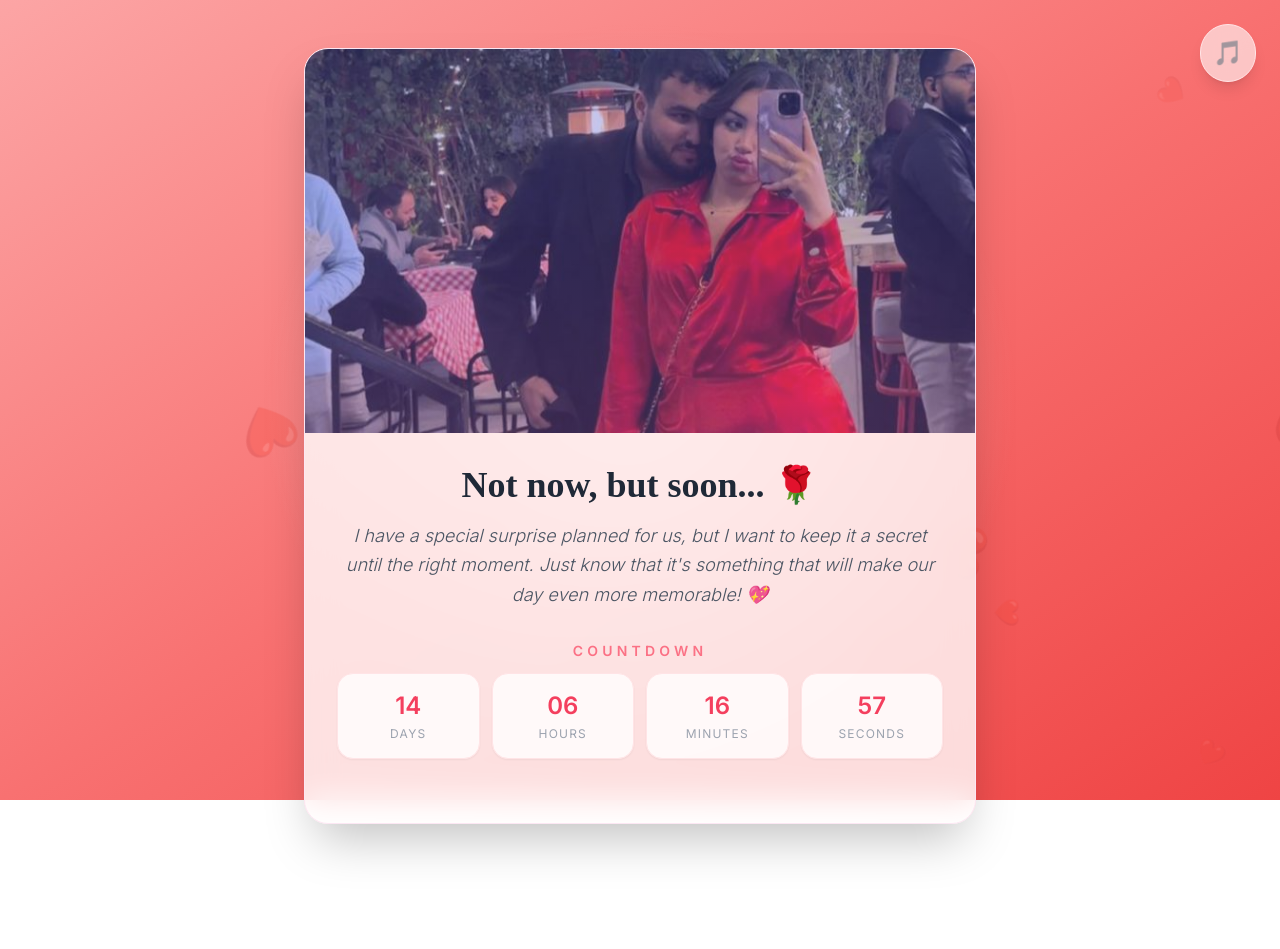
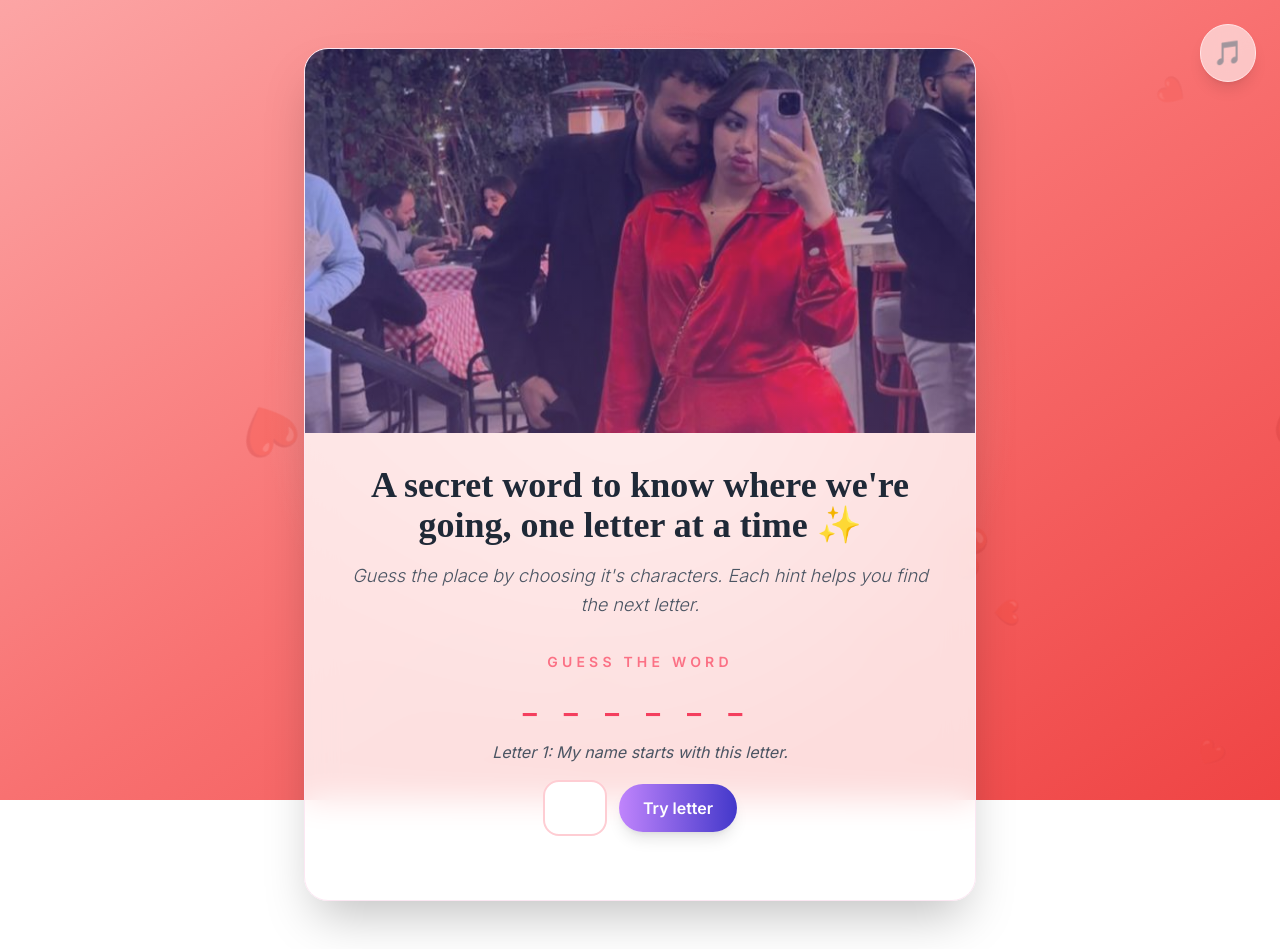
Before and after one commit to Kimo1312/Zee, a React (Vite) app: page / in a window 1280 px wide. Both pictures are taken after a click on the button "Tell me more! ✨". Before the commit the page ends 872 px from the top, so only its background shows below. Built offline with nearby package versions, Linux system fonts and the light colour scheme; a web font is replaced by a local one.

Commit message:
Final publish

```diff
--- a/App.tsx
+++ b/App.tsx
@@ -11,6 +11,9 @@ const App: React.FC = () => {
   const [confetti, setConfetti] = useState<boolean>(false);
   const [isPlaying, setIsPlaying] = useState(false);
   const audioRef = useRef<HTMLAudioElement | null>(null);
+  const wasPlayingBeforeVideoRef = useRef(false);
+
+  const isVideoStep = currentPage < STEPS.length && Boolean(STEPS[currentPage]?.video);
 
   const toggleMusic = () => {
     if (audioRef.current) {
@@ -39,6 +42,22 @@ const App: React.FC = () => {
       audioRef.current.play().then(() => setIsPlaying(true)).catch(() => { });
     }
   };
+
+  useEffect(() => {
+    if (!audioRef.current) return;
+
+    if (isVideoStep) {
+      wasPlayingBeforeVideoRef.current = isPlaying;
+      audioRef.current.pause();
+      setIsPlaying(false);
+      return;
+    }
+
+    if (currentPage >= STEPS.length && wasPlayingBeforeVideoRef.current && !isPlaying) {
+      audioRef.current.play().then(() => setIsPlaying(true)).catch(() => { });
+      wasPlayingBeforeVideoRef.current = false;
+    }
+  }, [currentPage, isVideoStep, isPlaying]);
 
   return (
     <main className="relative min-h-screen selection:bg-rose-200">
--- a/components/FinalProposal.tsx
+++ b/components/FinalProposal.tsx
@@ -36,7 +36,7 @@ export const FinalProposal: React.FC<FinalProposalProps> = ({ onAccept }) => {
         </div>
 
         <h2 className="text-4xl sm:text-5xl font-playfair font-bold text-rose-600 mb-6 leading-tight">
-          Will you be ready for tomorrow?
+          Will you be my valentine?
         </h2>
 
         <p className="text-xl text-gray-600 mb-10 leading-relaxed">
--- a/components/StepCard.tsx
+++ b/components/StepCard.tsx
@@ -6,9 +6,12 @@ interface StepCardProps {
   step: Step;
   onNext: () => void;
   isLast: boolean;
+  onVideoEnded?: () => void;
 }
 
-export const StepCard: React.FC<StepCardProps> = ({ step, onNext, isLast }) => {
+export const StepCard: React.FC<StepCardProps> = ({ step, onNext, isLast, onVideoEnded }) => {
+  const game = step.game;
+
   const targetDate = useMemo(() => {
     if (!step.countdownTarget) return null;
     const parsed = new Date(step.countdownTarget);
@@ -44,16 +47,74 @@ export const StepCard: React.FC<StepCardProps> = ({ step, onNext, isLast }) => {
     return { days, hours, minutes, seconds, done: totalSeconds <= 0 };
   }, [targetDate, timeLeftMs]);
 
+  const targetWord = useMemo(() => {
+    if (!game) return '';
+    return game.word.trim().toUpperCase();
+  }, [game]);
+
+  const hints = useMemo(() => {
+    if (!game) return [] as string[];
+    return targetWord.split('').map((_, index) => game.hints[index] ?? `Letter ${index + 1}`);
+  }, [game, targetWord]);
+
+  const [currentIndex, setCurrentIndex] = useState(0);
+  const [guess, setGuess] = useState('');
+  const [feedback, setFeedback] = useState<string | null>(null);
+
+  useEffect(() => {
+    if (!game) return;
+    setCurrentIndex(0);
+    setGuess('');
+    setFeedback(null);
+  }, [game, step.id]);
+
+  const isComplete = Boolean(game) && currentIndex >= targetWord.length;
+
+  const submitGuess = (event: React.FormEvent) => {
+    event.preventDefault();
+    if (!game || isComplete) return;
+
+    const actual = guess.trim().toUpperCase();
+    if (!actual) {
+      setFeedback('Please enter a letter.');
+      return;
+    }
+
+    const expected = targetWord[currentIndex];
+    if (actual === expected) {
+      const nextIndex = currentIndex + 1;
+      setCurrentIndex(nextIndex);
+      setGuess('');
+      setFeedback(nextIndex >= targetWord.length ? (game.successMessage ?? 'You did it!') : 'Correct!');
+    } else {
+      setFeedback('Not that one. Try again.');
+    }
+  };
+
   return (
     <div className="flex flex-col items-center justify-center min-h-screen px-4 py-12">
       <div className="bg-white/80 backdrop-blur-lg rounded-3xl shadow-2xl overflow-hidden max-w-2xl w-full border border-pink-100 transform transition-all duration-500 hover:scale-[1.01]">
-        <div className="relative h-64 sm:h-96">
-          <img
-            src={step.image}
-            alt={step.title}
-            className="w-full h-full object-cover"
-          />
-          <div className={`absolute inset-0 bg-gradient-to-t ${step.accent} opacity-30`}></div>
+        <div className={step.video?.src ? "relative h-[70vh] sm:h-[75vh]" : "relative h-64 sm:h-96"}>
+          {step.video?.src ? (
+            <video
+              className="w-full h-full object-contain bg-black"
+              src={step.video.src}
+              poster={step.video.poster ?? step.image}
+              autoPlay={step.video.autoPlay ?? true}
+              loop={step.video.loop ?? false}
+              muted={step.video.muted ?? true}
+              controls
+              playsInline
+              onEnded={onVideoEnded}
+            />
+          ) : (
+            <img
+              src={step.image}
+              alt={step.title}
+              className="w-full h-full object-cover"
+            />
+          )}
+          <div className={`absolute inset-0 bg-gradient-to-t ${step.accent} opacity-30 pointer-events-none`}></div>
         </div>
 
         <div className="p-8 text-center">
@@ -97,7 +158,51 @@ export const StepCard: React.FC<StepCardProps> = ({ step, onNext, isLast }) => {
             </div>
           )}
 
-          {step.id !== 1 && (
+          {game && (
+            <div className="mb-8">
+              <div className="text-sm uppercase tracking-[0.3em] text-rose-400 font-semibold mb-3">
+                Guess the word
+              </div>
+              <div className="flex items-center justify-center gap-3 mb-5 text-3xl font-bold tracking-[0.5em] text-rose-500">
+                {targetWord.split('').map((letter, index) => (
+                  <span
+                    key={`${letter}-${index}`}
+                    className="min-w-[1.5rem] text-center"
+                  >
+                    {index < currentIndex ? letter : '_'}
+                  </span>
+                ))}
+              </div>
+              {!isComplete && (
+                <div className="text-base text-gray-600 mb-4 italic">
+                  {hints[currentIndex]}
+                </div>
+              )}
+              <form onSubmit={submitGuess} className="flex flex-col sm:flex-row items-center justify-center gap-3">
+                <input
+                  type="text"
+                  maxLength={1}
+                  value={guess}
+                  onChange={(event) => setGuess(event.target.value)}
+                  className="w-16 h-14 text-center text-2xl font-bold uppercase border-2 border-rose-200 rounded-2xl focus:outline-none focus:border-rose-400"
+                  aria-label="Next letter"
+                />
+                <button
+                  type="submit"
+                  className={`px-6 py-3 rounded-full text-white font-semibold text-base transition-all duration-300 transform hover:scale-105 active:scale-95 shadow-lg bg-gradient-to-r ${step.accent}`}
+                >
+                  Try letter
+                </button>
+              </form>
+              {feedback && (
+                <div className="mt-4 text-sm font-semibold text-rose-500" aria-live="polite">
+                  {feedback}
+                </div>
+              )}
+            </div>
+          )}
+
+          {!game && (
             <button
               onClick={onNext}
               className={`px-10 py-4 rounded-full text-white font-semibold text-lg transition-all duration-300 transform hover:scale-105 active:scale-95 shadow-lg bg-gradient-to-r ${step.accent}`}
@@ -105,6 +210,15 @@ export const StepCard: React.FC<StepCardProps> = ({ step, onNext, isLast }) => {
               {isLast ? "Ready for the big question? 🌹" : "Tell me more! ✨"}
             </button>
           )}
+
+          {game && isComplete && (
+            <button
+              onClick={onNext}
+              className={`px-10 py-4 rounded-full text-white font-semibold text-lg transition-all duration-300 transform hover:scale-105 active:scale-95 shadow-lg bg-gradient-to-r ${step.accent}`}
+            >
+              Continue ✨
+            </button>
+          )}
         </div>
       </div>
     </div>
--- a/constants.tsx
+++ b/constants.tsx
@@ -11,10 +11,35 @@ export const STEPS: Step[] = [
   },
   {
     id: 1,
-    title: "Not now, but soon... 🌹",
-    description: "I have a special surprise planned for us, but I want to keep it a secret until the right moment. Just know that it's something that will make our day even more memorable! 💖",
+    title: "A secret word to know where we're going, one letter at a time ✨",
+    description: "Guess the place by choosing it's characters. Each hint helps you find the next letter.",
     image: "/Zee/v2.jpeg",
-    accent: "from-purple-400 to-indigo-500",
-    countdownTarget: "2026-02-12T00:00:00"
+    accent: "from-purple-400 to-indigo-700",
+    game: {
+      word: "KANZEL",
+      hints: [
+        "Letter 1: My name starts with this letter.",
+        "Letter 2: The first Letter of 'I Love You' in Arabic.",
+        "Letter 3: The letter of the month I started loving you in.",
+        "Letter 4: Your name starts with this letter.",
+        "Letter 5: A common letter between my name and yours and it's not a.",
+        "Letter 6: The first letter of 'love'."
+      ],
+      successMessage: "You did it! The Place is KANZEL be ready by 5:45 sweetheart ❤️ ."
+    }
+  },
+  {
+    id: 2,
+    title: "A little video just for you 🎥",
+    description: "Enjoy this before the big question.",
+    image: "/Zee/v2.jpeg",
+    accent: "from-rose-400 to-pink-600",
+    video: {
+      src: "/Zee/video-output-FA66A704-9245-4054-A061-70FD8B57E2D8-1.mp4",
+      poster: "/Zee/v2.jpeg",
+      autoPlay: true,
+      loop: false,
+      muted: false
+    }
   }
 ];
```
Also changed, not shown: types.ts (+12 -0 lines), 1 other file (tests, documents, lock files or other folders).
